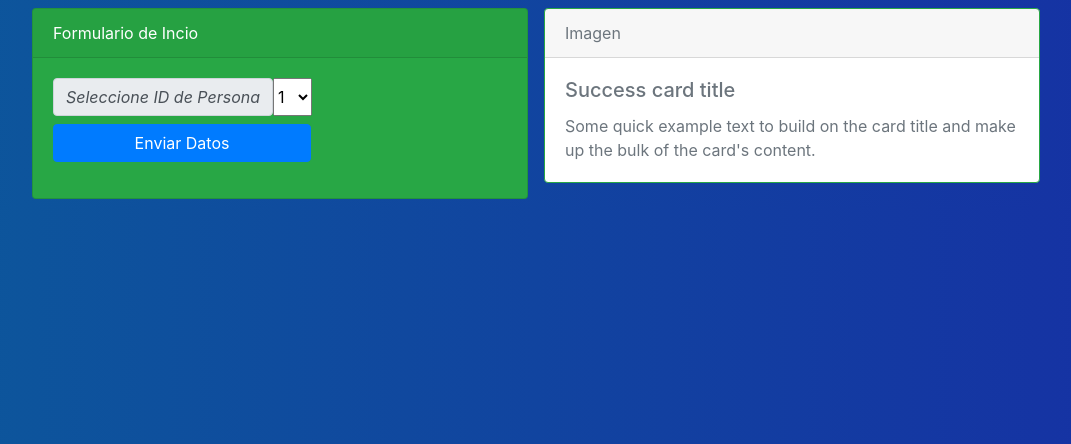
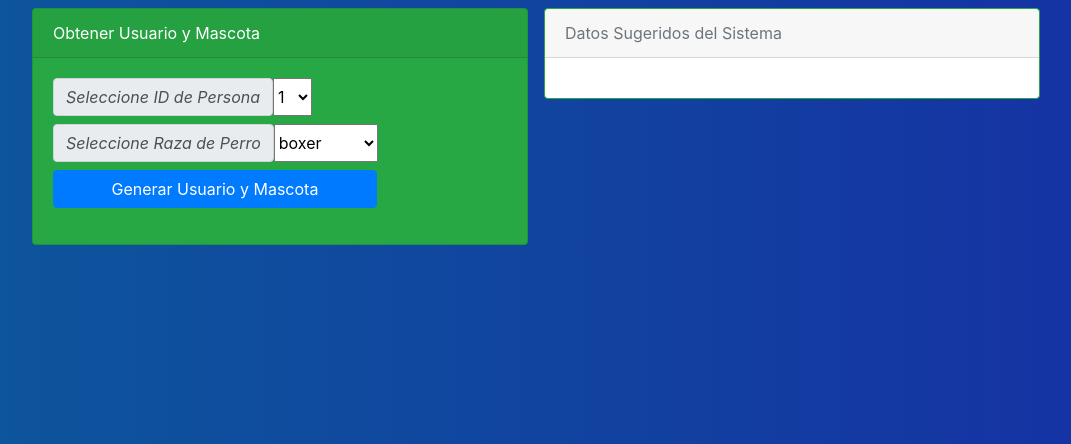
Before and after one commit to RicardoVinicioJara/ESB, a Flask app: template Restaurante/templates/index.html in a window 1280 px wide. Shown: the part 56-500 px from the top of the page, without its empty margins (104-1175 px from the left). Run offline with Flask 2, Linux system fonts and the light colour scheme; the template is opened without the code that fills it, so the values that code supplies are empty; some libraries are stand-ins or nearby versions.

Commit message:
1. Creacion de imagnes 2. Muestra de datos en pantalla

```diff
--- a/Restaurante/templates/index.html
+++ b/Restaurante/templates/index.html
@@ -2,7 +2,7 @@
     <div class="d-flex flex-row justify-content-center">
         <div class="p-2 " style="width: 40%;">
             <div class="card text-white bg-success ">
-                <div class="card-header">Formulario de Incio</div>
+                <div class="card-header">Obtener Usuario y Mascota</div>
                 <div class="card-body pm20">
                     <div class="input-group form-group">
                         <form method="POST" action="/sendDatos">
@@ -23,24 +23,68 @@
                                     <option value="10">10</option>
                                 </select>
                             </label>
-                            <input class=" btn btn-primary btn-block" type="submit" value="Enviar Datos">
+                            <label class="input-group-prepend">
+                                <span class="input-group-text">
+                                    <i class="fas fa-user">Seleccione Raza de Perro</i>
+                                </span>
+                                <select class="form-select" aria-label="Default select example" name="raza">
+                                    <option value="boxer">boxer</option>
+                                    <option value="brabancon">brabancon</option>
+                                    <option value="briard">briard</option>
+                                    <option value="cockapoo">cockapoo</option>
+                                    <option value="dingo">dingo</option>
+                                    <option value="doberman">doberman</option>
+                                    <option value="husky">husky</option>
+                                    <option value="labrador">labrador</option>
+                                    <option value="pug">pug</option>
+                                    <option value="basenji">basenji</option>
+                                </select>
+                            </label>
+                            <input class=" btn btn-primary btn-block" type="submit" value="Generar Usuario y Mascota">
                         </form>
-
                     </div>
                 </div>
             </div>
         </div>
 
-        <div class=" p-2 " style="max-width: 40%;">
+        <div class=" p-2 " style="width: 40%;">
             <div class="card text-white border-success ">
-                <div class="card-header text-secondary">Imagen</div>
-                <div class="card-body">
-                    <h5 class="card-title text-secondary">Success card title</h5>
-                    <p class="card-text text-secondary">Some quick example text to build on the card title and make up
-                        the bulk of
-                        the
-                        card's
-                        content.</p>
+                <div class="card-header text-secondary">Datos Sugeridos del Sistema</div>
+                <div class="card-body pm20">
+                            {% if datos %}
+                                <label class="input-group-prepend">
+                                <span class="input-group-text">
+                                    <i class="fas fa-user">Nombre</i>
+                                </span>
+                                    <label class="input-group-text"> {{ datos.nombre }}</label>
+                                </label>
+                                <label class="input-group-prepend">
+                                <span class="input-group-text">
+                                    <i class="fas fa-user">Usuario</i>
+                                </span>
+                                    <label class="input-group-text">{{ datos.usuario }}</label>
+                                </label>
+                                <label class="input-group-prepend">
+                                <span class="input-group-text">
+                                    <i class="fas fa-user">Correo</i>
+                                </span>
+                                    <label class="input-group-text"> {{ datos.correo }}</label>
+                                </label>
+                                <label class="input-group-prepend">
+                                <span class="input-group-text">
+                                    <i class="fas fa-user">Telefono</i>
+                                </span>
+                                    <label class="input-group-text"> {{ datos.telefono }}</label>
+                                </label>
+                                <label class="input-group-prepend">
+                                <span class="input-group-text">
+                                    <i class="fas fa-user">Pagina</i>
+                                </span>
+                                    <label class="input-group-text"><a target="_blank"
+                                                                       href="http://www.{{ datos.pagina }}"> {{ datos.pagina }}</a></label>
+                                </label>
+                                <img src="{{ datos.imagen }}" alt="Perro" class="img-fluid" width="100%" height="100%">
+                            {% endif %}
                 </div>
             </div>
         </div>
```
Also changed, not shown: MuleProyect/src/main/mule/muleproyect.xml (+22 -4 lines), Restaurante/app.py (+15 -9 lines).
